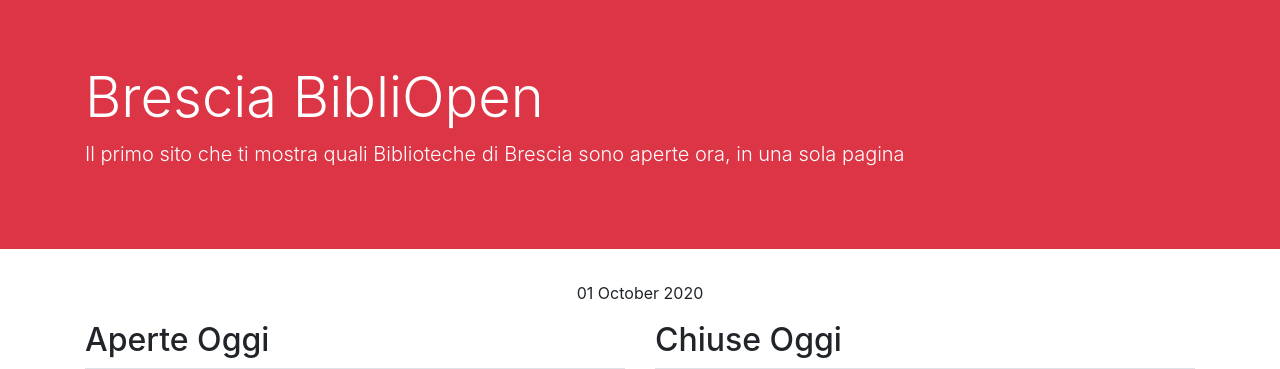
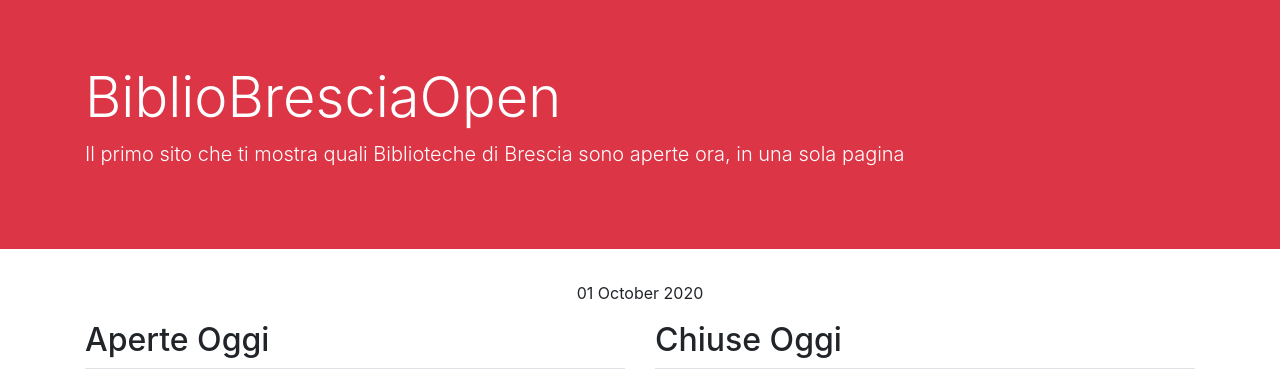
Before and after one commit to DanieleMar/BiblioBresciaOpen, a Flask app: page / in a window 1280 px wide. Shown: the top 369 px of the page. Run offline with Flask 2, Linux system fonts and the light colour scheme; some libraries are stand-ins or nearby versions.

Commit message:
migliorato nome progetto

```diff
--- a/templates/bbo-home.html
+++ b/templates/bbo-home.html
@@ -4,7 +4,7 @@
 <head>
     <meta charset="UTF-8">
     <meta name="viewport" content="width=device-width, initial-scale=1.0">
-    <title>Brescia BibliOpen</title>
+    <title>BiblioBresciaOpen</title>
     <!-- <link rel="stylesheet" href="{{ url_for('static', filename='/bootstrap.css') }}"> -->
     <link rel="stylesheet" href="{{ url_for('static', filename='bootstrap/css/bootstrap.css') }}">
 </head>
@@ -15,7 +15,7 @@
 
     <div class="jumbotron jumbotron-fluid text-white bg-danger">
         <div class="container">
-            <h1 class="display-4">Brescia BibliOpen</h1>
+            <h1 class="display-4">BiblioBresciaOpen</h1>
             <p class="lead">Il primo sito che ti mostra quali Biblioteche di Brescia sono aperte ora, in una sola pagina
             </p>
         </div>
```
Also changed, not shown: 1 other file.
